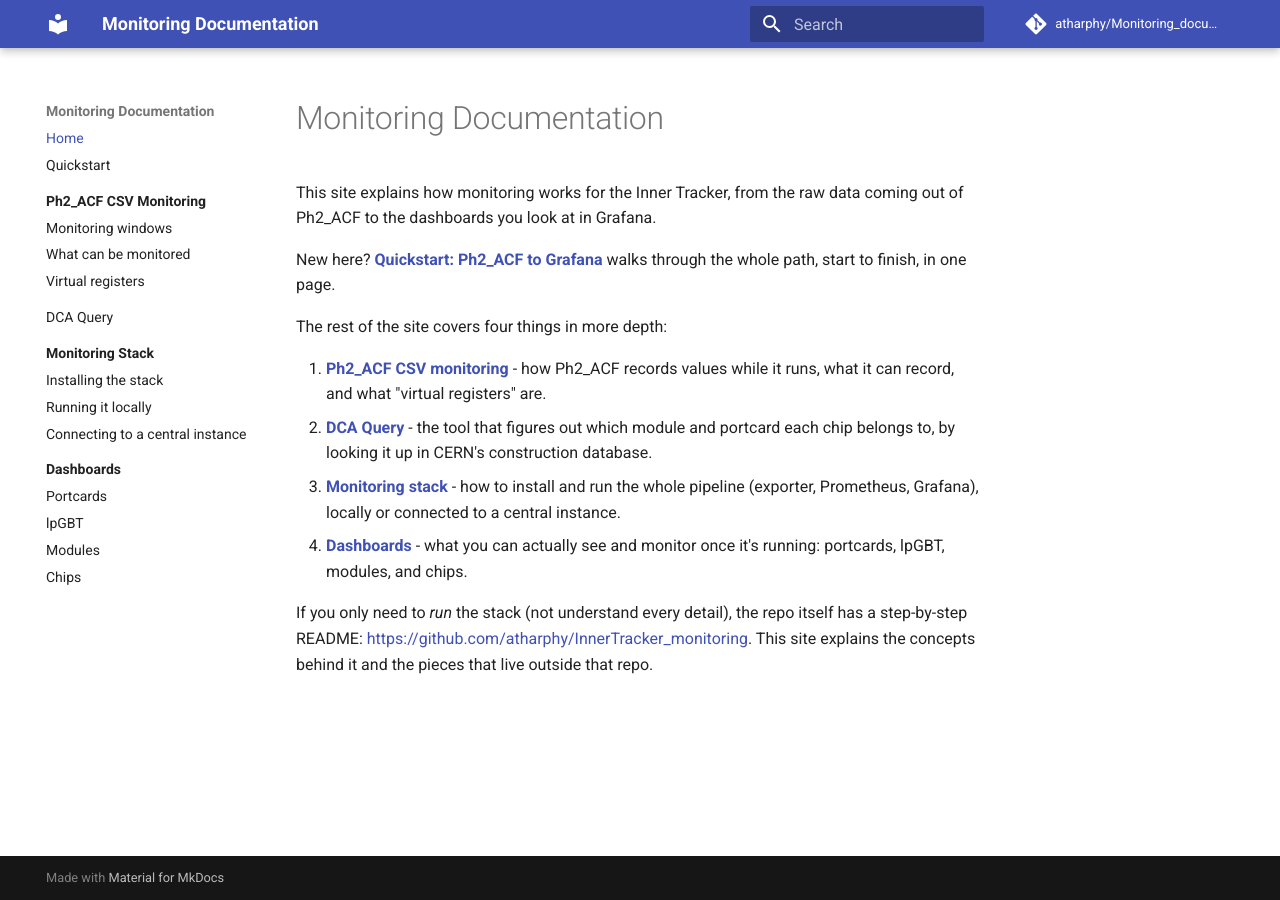
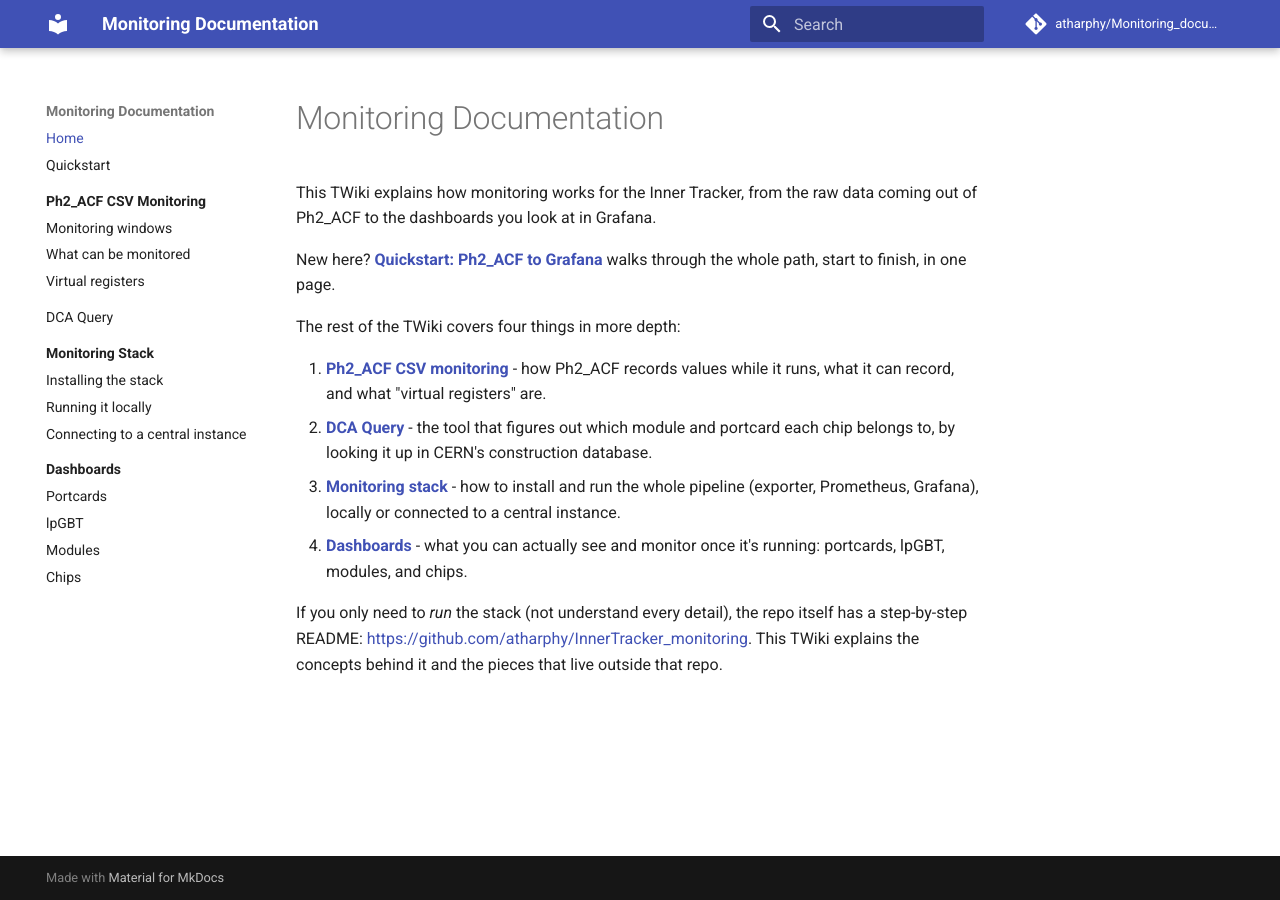
Before and after one commit to atharphy/Monitoring_documentation, an MkDocs documentation site: the page built from docs/index.md, in a window 1280 px wide. Built offline with MkDocs 1.6.1 and Material for MkDocs 9.7.7, drawn with Linux system fonts in a browser that asks for light colours; comment, search, counter and statistics services are not loaded.

Commit message:
Refer to this as a TWiki

```diff
--- a/docs/index.md
+++ b/docs/index.md
@@ -1,12 +1,12 @@
 # Monitoring Documentation
 
-This site explains how monitoring works for the Inner Tracker, from the
+This TWiki explains how monitoring works for the Inner Tracker, from the
 raw data coming out of Ph2_ACF to the dashboards you look at in Grafana.
 
 New here? **[Quickstart: Ph2_ACF to Grafana](quickstart.md)** walks through
 the whole path, start to finish, in one page.
 
-The rest of the site covers four things in more depth:
+The rest of the TWiki covers four things in more depth:
 
 1. **[Ph2_ACF CSV monitoring](ph2acf-monitoring/index.md)** - how Ph2_ACF
    records values while it runs, what it can record, and what "virtual
@@ -22,5 +22,5 @@ The rest of the site covers four things in more depth:
 
 If you only need to *run* the stack (not understand every detail), the repo
 itself has a step-by-step README:
-<https://github.com/atharphy/InnerTracker_monitoring>. This site explains the
+<https://github.com/atharphy/InnerTracker_monitoring>. This TWiki explains the
 concepts behind it and the pieces that live outside that repo.
```
